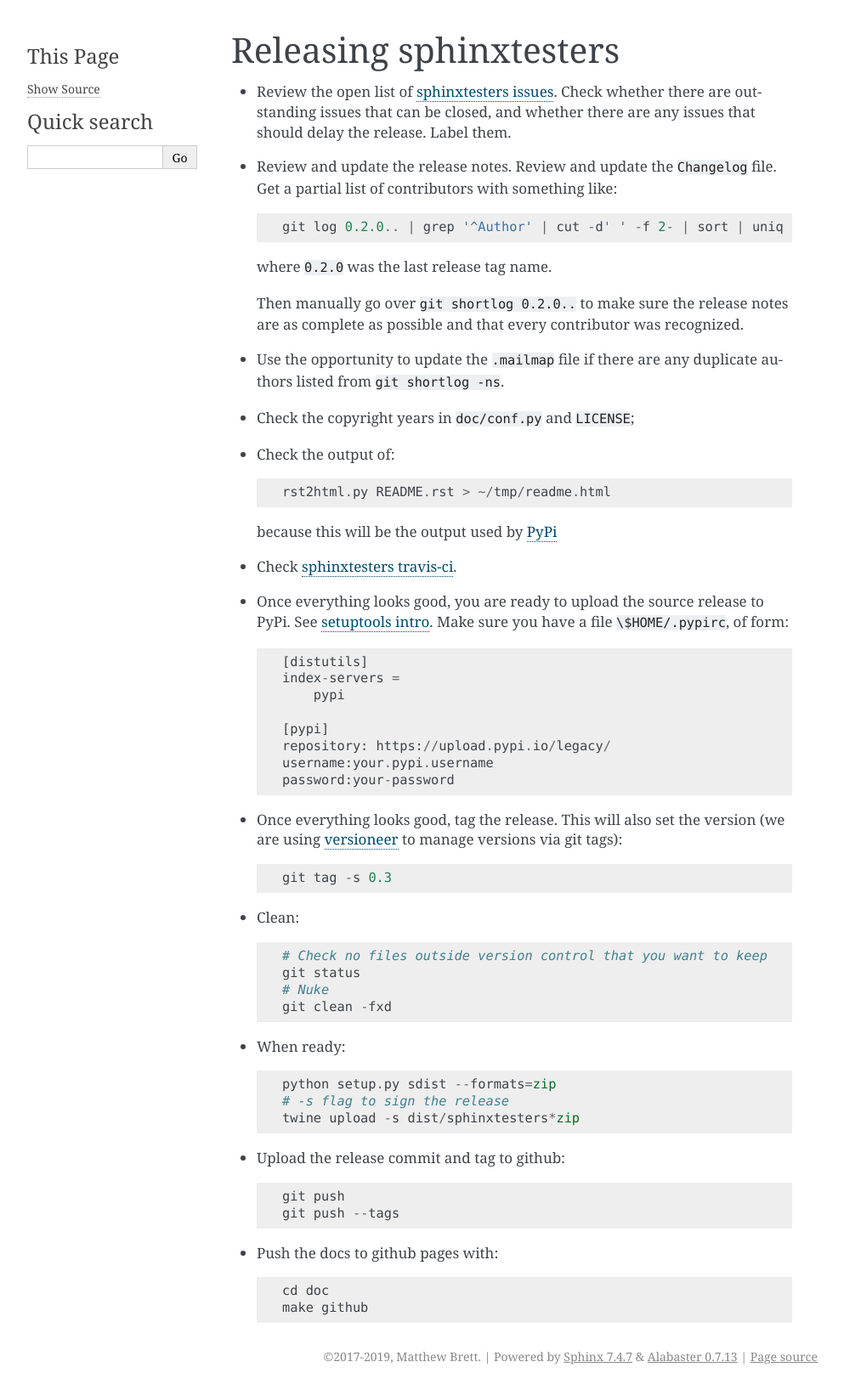
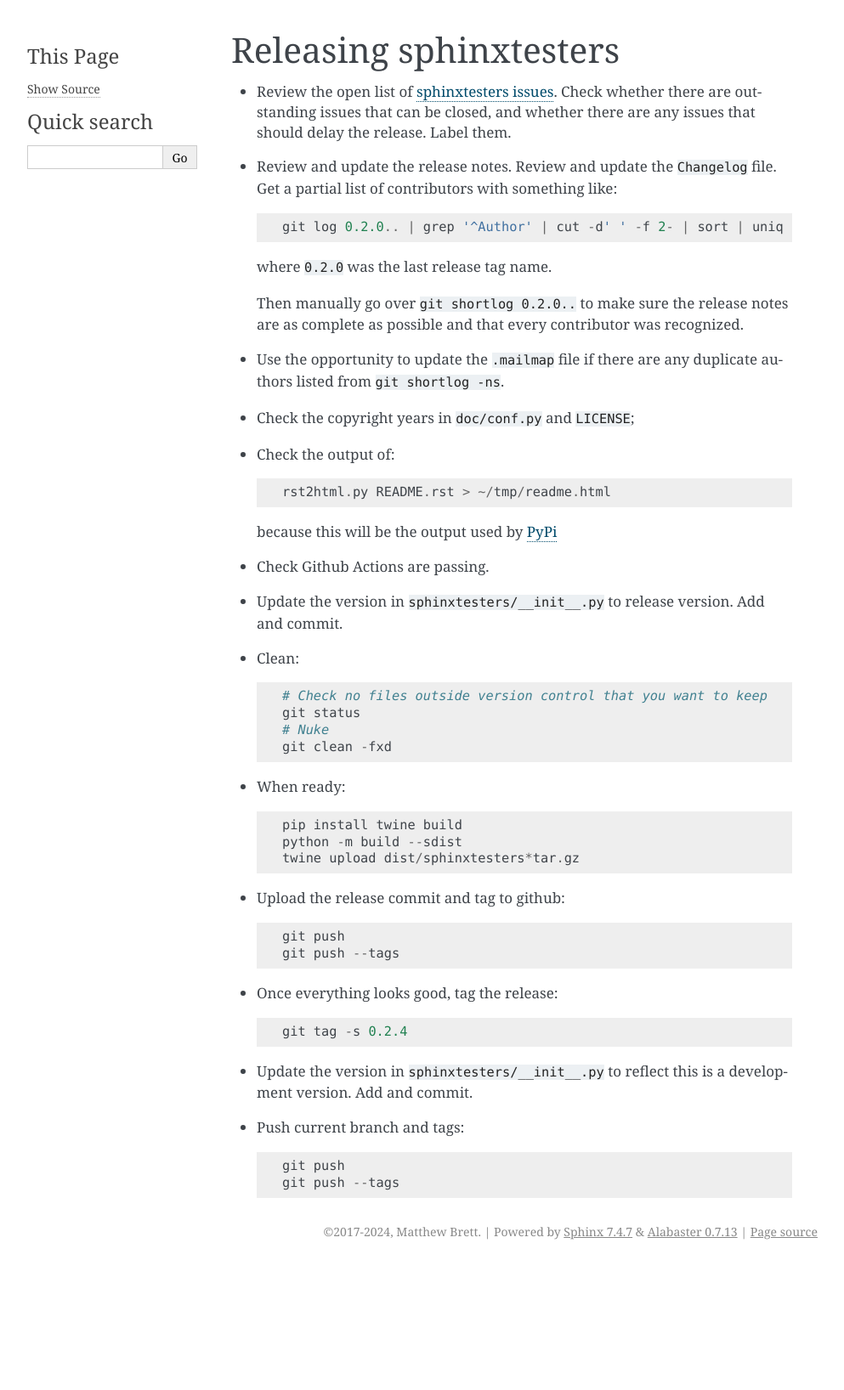
Before and after one commit to matthew-brett/sphinxtesters, a Sphinx documentation site: the page built from doc/devel/make_release.rst, in a window 1280 px wide. Shown: the whole page at 85% size, without its empty margins (148-1141 px from the left). Built offline with Sphinx 7.4.7, drawn with Linux system fonts in a browser that asks for light colours; after the commit the page ends 1489 px from its top, so only the background shows below that.

Commit message:
Prepare for release

```diff
--- a/doc/conf.py
+++ b/doc/conf.py
@@ -55,7 +55,7 @@ master_doc = 'index'
 
 # General information about the project.
 project = 'sphinxtesters'
-copyright = '2017-2019, Matthew Brett'
+copyright = '2017-2024, Matthew Brett'
 author = 'Matthew Brett'
 
 # The version info for the project you're documenting, acts as replacement for
--- a/doc/devel/make_release.rst
+++ b/doc/devel/make_release.rst
@@ -27,25 +27,10 @@ Releasing sphinxtesters
 
   because this will be the output used by PyPi_
 
-* Check `sphinxtesters travis-ci`_.
+* Check Github Actions are passing.
 
-* Once everything looks good, you are ready to upload the source release to
-  PyPi.  See `setuptools intro`_.  Make sure you have a file
-  ``\$HOME/.pypirc``, of form::
-
-    [distutils]
-    index-servers =
-        pypi
-
-    [pypi]
-    repository: https://upload.pypi.io/legacy/
-    username:your.pypi.username
-    password:your-password
-
-* Once everything looks good, tag the release.  This will also set the version
-  (we are using versioneer_ to manage versions via git tags)::
-
-    git tag -s 0.3
+* Update the version in ``sphinxtesters/__init__.py`` to release version.  Add
+  and commit.
 
 * Clean::
 
@@ -56,18 +41,25 @@ Releasing sphinxtesters
 
 * When ready::
 
-    python setup.py sdist --formats=zip
-    # -s flag to sign the release
-    twine upload -s dist/sphinxtesters*zip
+    pip install twine build
+    python -m build --sdist
+    twine upload dist/sphinxtesters*tar.gz
 
 * Upload the release commit and tag to github::
 
     git push
     git push --tags
 
-* Push the docs to github pages with::
+* Once everything looks good, tag the release::
 
-    cd doc
-    make github
+    git tag -s 0.2.4
+
+* Update the version in ``sphinxtesters/__init__.py`` to reflect this is a
+  development version.  Add and commit.
+
+* Push current branch and tags::
+
+    git push
+    git push --tags
 
 .. include:: ../links_names.inc
```
Also changed, not shown: 2 other files.
